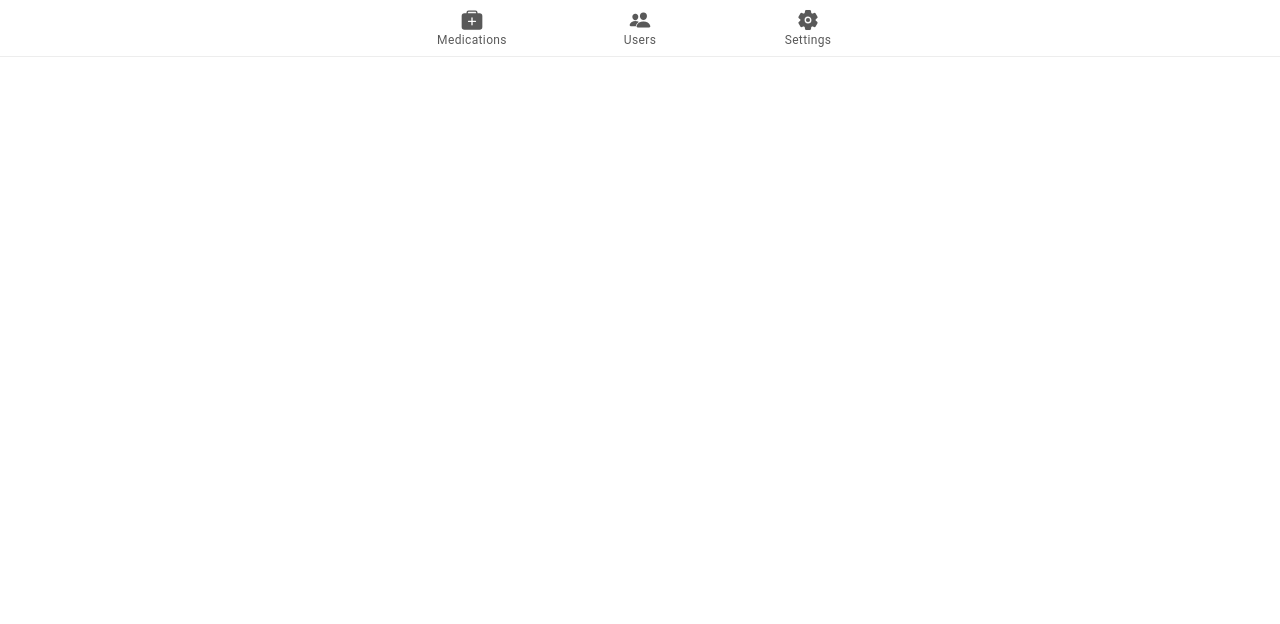
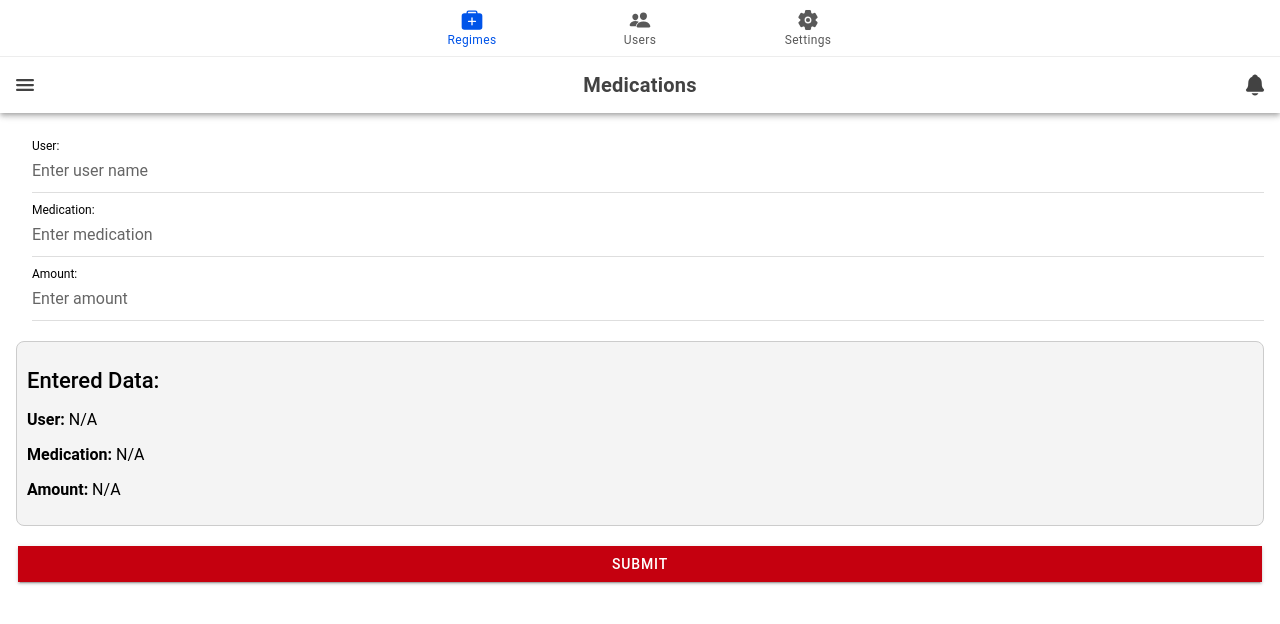
Before and after one commit to Mayv-dev/PharmaCube, a React (Vite) app in the folder pharmacist_app/Pharmacube/: page /regimes in a window 1280 px wide. Shown: the top 624 px of the page. Built offline with nearby package versions, Linux system fonts and the light colour scheme.

Commit message:
Rename "medication" entities to "regime"

```diff
--- a/pharmacist_app/Pharmacube/src/App.tsx
+++ b/pharmacist_app/Pharmacube/src/App.tsx
@@ -12,7 +12,7 @@ import {
 import { IonReactRouter } from '@ionic/react-router';
 import { medkit, people, settings } from 'ionicons/icons'; // Icons for the tabs
 
-import Medications from './pages/Medications'; // Medications Tab
+import Regimes from './pages/Regimes'; // Medications Tab
 import Users from './pages/Users'; // Users Tab
 import Settings from './pages/Settings'; // Settings Tab
 
@@ -42,8 +42,8 @@ const App: React.FC = () => (
     <IonReactRouter>
       <IonTabs>
         <IonRouterOutlet>
-          <Route exact path="/medications">
-            <Medications />
+          <Route exact path="/regimes">
+            <Regimes />
           </Route>
           <Route exact path="/users">
             <Users />
@@ -52,15 +52,15 @@ const App: React.FC = () => (
             <Settings />
           </Route>
           <Route exact path="/">
-            <Redirect to="/tab1" />
+            <Redirect to="/regimes" />
           </Route>
         </IonRouterOutlet>
 
         {/* Tab Bar */}
         <IonTabBar slot="top">
-          <IonTabButton tab="medications" href="/medications">
+          <IonTabButton tab="regimes" href="/regimes">
             <IonIcon icon={medkit} />
-            <IonLabel>Medications</IonLabel>
+            <IonLabel>Regimes</IonLabel>
           </IonTabButton>
           <IonTabButton tab="users" href="/users">
             <IonIcon icon={people} />
--- a/pharmacist_app/Pharmacube/src/pages/Medications.tsx
+++ b/pharmacist_app/Pharmacube/src/pages/Regimes.tsx
@@ -12,10 +12,10 @@ import {
   IonModal,
   IonCheckbox,
 } from '@ionic/react';
-import '../styles/Medications.css';
+import '../styles/Regimes.css';
 import LowerToolbar from '../components/LowerToolbar';
 
-const Medications = () => {
+const Regimes = () => {
   const [user, setUser] = useState('');
   const [medication, setMedication] = useState('');
   const [amount, setAmount] = useState('');
@@ -125,4 +125,4 @@ const Medications = () => {
   );
 };
 
-export default Medications;
+export default Regimes;
```
Also changed, not shown: pharmacist_app/Pharmacube/src/styles/Regimes.css (renamed from pharmacist_app/Pharmacube/src/styles/Medications.css).
